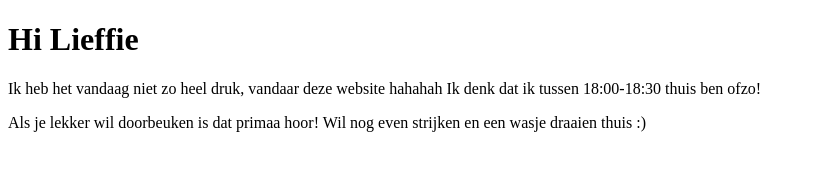
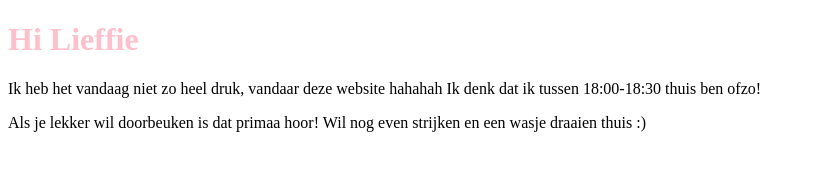
Before and after one commit to ElskeNijhof/ElskeNijhof.github.io, a plain HTML site: page index.html in a window 1280 px wide. Shown: the whole page, without its empty margins (0-815 px from the left). Drawn offline with Linux system fonts and the light colour scheme.

Commit message:
Change colour of heading to pink

```diff
--- a/index.html
+++ b/index.html
@@ -1,9 +1,16 @@
 <!DOCTYPE html>
 <html>
+<head>
+  <style>
+    h1 {
+      color: pink;
+    }
+  </style>
+</head>
 <body>
-<h1>Hi Lieffie</h1>
-<p>Ik heb het vandaag niet zo heel druk, vandaar deze website hahahah
-Ik denk dat ik tussen 18:00-18:30 thuis ben ofzo! </p>
-<p>Als je lekker wil doorbeuken is dat primaa hoor! Wil nog even strijken en een wasje draaien thuis :) </p>
+  <h1>Hi Lieffie</h1>
+  <p>Ik heb het vandaag niet zo heel druk, vandaar deze website hahahah
+  Ik denk dat ik tussen 18:00-18:30 thuis ben ofzo! </p>
+  <p>Als je lekker wil doorbeuken is dat primaa hoor! Wil nog even strijken en een wasje draaien thuis :) </p>
 </body>
 </html>
```
